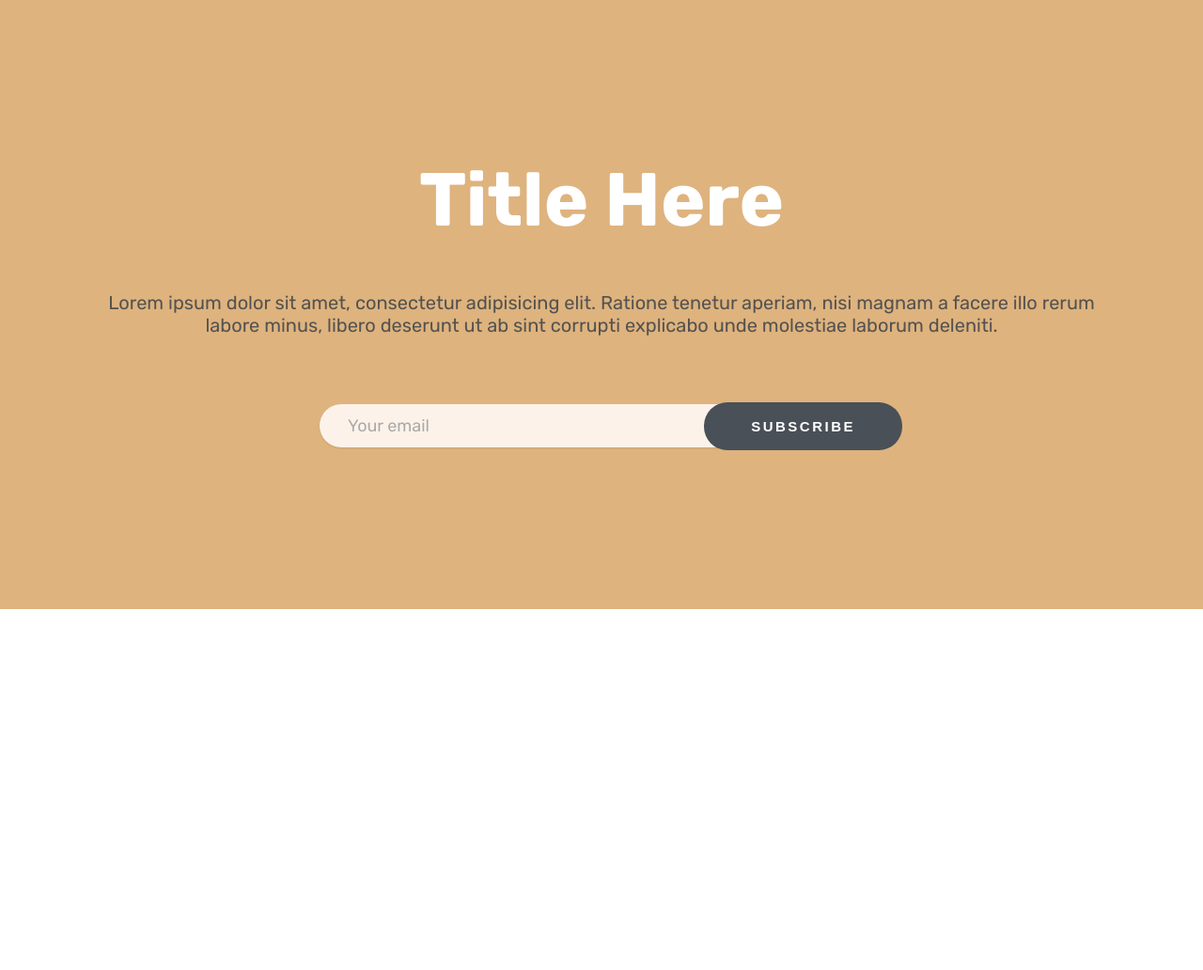
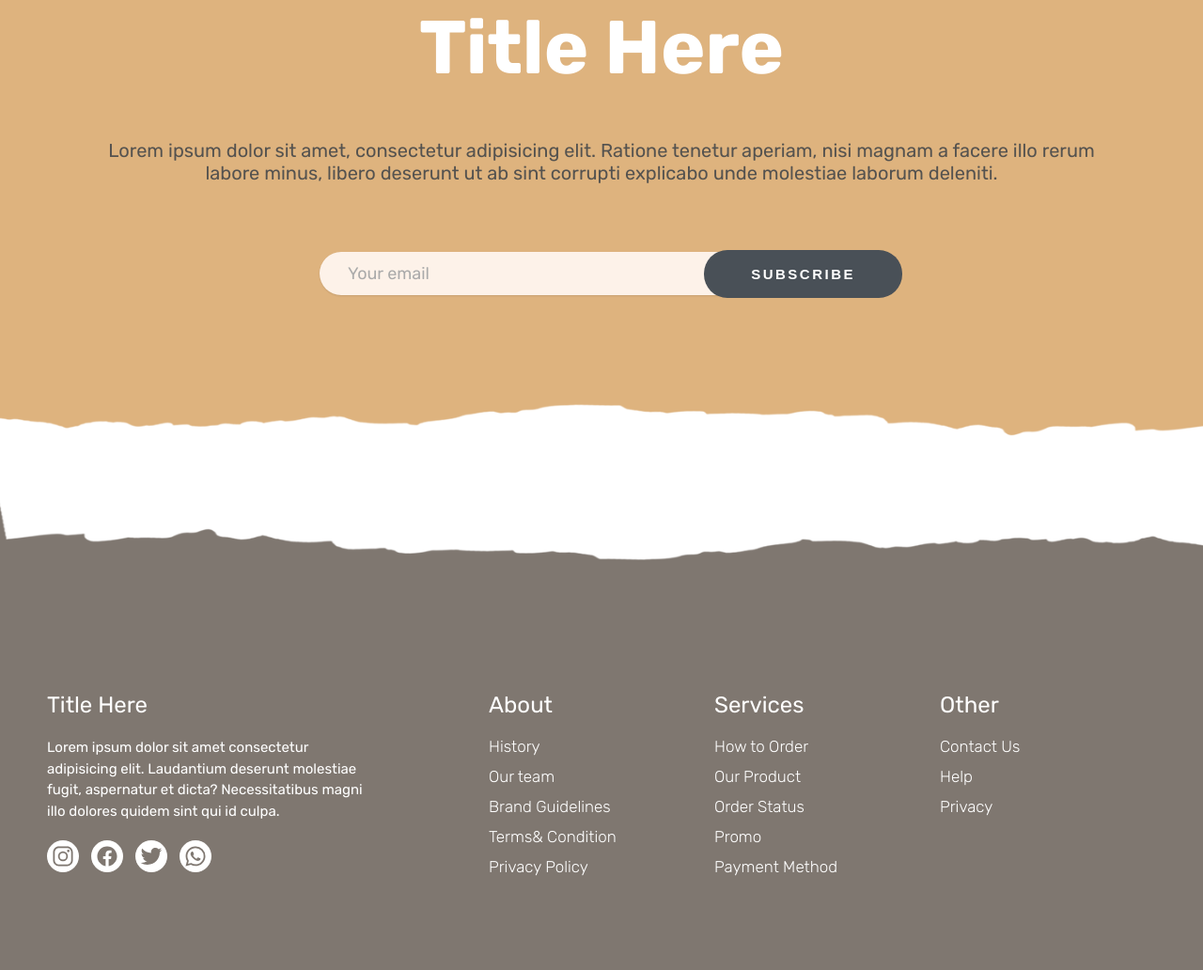
Before and after one commit to matrakugeri/summer-exploring, a plain HTML site: page index.html in a window 1280 px wide. Shown: the part 6127-7159 px from the top of the page at 94% size. Before the commit the page ends 6775 px from the top, so only its background shows below. Drawn offline with nearby package versions, Linux system fonts and the light colour scheme.

Commit message:
everything done

```diff
--- a/css/general.css
+++ b/css/general.css
@@ -16,3 +16,9 @@
 .grid--3-cols {
   grid-template-columns: repeat(3, 1fr);
 }
+
+.grid--4-cols {
+  display: grid;
+  gap: 1rem;
+  grid-template-columns: 2fr 1fr 1fr 1fr;
+}
--- a/css/queries.css
+++ b/css/queries.css
@@ -322,3 +322,31 @@
     font-size: 5rem;
   }
 }
+
+@media (max-width: 66em) {
+  .shape-section-7 {
+    display: none;
+  }
+}
+
+/***************************/
+/*LAST-SECTION-8*/
+/***************************/
+
+@media (max-width: 47em) {
+  .last-box.grid--4-cols {
+    grid-template-columns: 2fr 1fr;
+    grid-template-rows: 1fr 1fr;
+    row-gap: 5rem;
+  }
+  .information-box {
+    padding-right: 5rem;
+  }
+}
+
+@media (max-width: 24em) {
+  .last-box.grid--4-cols {
+    grid-template-columns: 1fr;
+    row-gap: 3rem;
+  }
+}
--- a/css/style.css
+++ b/css/style.css
@@ -398,6 +398,13 @@ body {
   z-index: 99;
   background-color: #fff;
   padding-top: 9.8rem;
+  padding-bottom: 3.8rem;
+}
+.shape3 {
+  position: absolute;
+  bottom: -3rem;
+  max-width: 100%;
+  z-index: -1;
 }
 
 .inner-box {
@@ -428,7 +435,8 @@ body {
 }
 
 .text-box {
-  padding: 20rem 10rem;
+  /* padding: 20rem 10rem; */
+  padding: 20rem 10rem 0 10rem;
   max-width: 120rem;
   margin: 0 auto;
 }
@@ -458,6 +466,13 @@ body {
 .section-7 {
   padding: 7.2rem 0;
   background-color: #deb37e;
+  position: relative;
+}
+
+.shape-section-7 {
+  position: absolute;
+  bottom: -11rem;
+  max-width: 100%;
 }
 
 .box-7 {
@@ -509,3 +524,70 @@ body {
 .form input::placeholder {
   color: #aaa;
 }
+
+/* *************************
+/*SECTION-8*/
+/***************************/
+
+.section-last {
+  background-color: #7f7770;
+  padding: 25rem 0 10rem 0;
+}
+
+.last-box {
+  padding: 0 5rem;
+}
+
+.information-box {
+  padding-right: 12rem;
+}
+
+.info-title {
+  color: #fff;
+  font-size: 2.4rem;
+  padding-bottom: 2rem;
+  font-weight: 400;
+}
+
+.info-lorem {
+  color: #fff;
+  font-size: 1.5rem;
+  line-height: 1.5;
+  font-weight: 400;
+}
+
+.icons {
+  display: flex;
+  list-style: none;
+  gap: 1.3rem;
+  margin-top: 2rem;
+}
+
+.col {
+  color: #7f7770;
+}
+
+.list-icon {
+  background-color: #fff;
+  border-radius: 20px;
+  display: flex;
+  align-items: center;
+  justify-content: center;
+  padding: 0.5rem;
+}
+
+.last-title {
+  color: #fff;
+  font-size: 2.4rem;
+  padding-bottom: 2rem;
+}
+
+.last-list {
+  color: #fff;
+  font-size: 1.7rem;
+  font-weight: 300;
+  list-style: none;
+  display: flex;
+  flex-direction: column;
+  gap: 1.2rem;
+}
--- a/index.html
+++ b/index.html
@@ -185,9 +185,11 @@ Lorem ipsum dolor sit amet consectetur adipisicing elit. Quidem impedit ipsum es
         Lorem ipsum
       </p>
     </div>
+    <img src="img/Shape3.png" class="shape3"/>
 </section>
 
 <section class="section-7">
+
   <div class="box-7">
     <h2>Title Here</h2>
     <p class="paragraph-7">
@@ -202,6 +204,57 @@ Lorem ipsum dolor sit amet consectetur adipisicing elit. Quidem impedit ipsum es
           </div>
       </form>
   </div>
+  <img src="img/Shape3.png" class="shape-section-7"/>
+</section>
+
+<section class="section-last">
+  <div class="last-box grid--4-cols">
+
+    <div class="information-box">
+      <p class="info-title">Title Here</p>
+      <p class="info-lorem">Lorem ipsum dolor sit amet consectetur adipisicing elit. Laudantium deserunt molestiae fugit, aspernatur et dicta? Necessitatibus magni illo dolores quidem sint qui id culpa.</p>
+    <ul class="icons">
+      <li class="list-icon"><ion-icon name="logo-instagram" class="icon col"></ion-icon> </li>
+      <li class="list-icon"><ion-icon name="logo-facebook" class="icon col"></ion-icon></li>
+      <li class="list-icon"><ion-icon name="logo-twitter" class="icon col"></ion-icon></li>
+      <li class="list-icon"><ion-icon name="logo-whatsapp" class="icon col"></ion-icon>
+      </li>
+    </ul>
+    </div>
+
+    <div class="last-section-box">
+      <p class="last-title">About</p>
+      <ul class="last-list">
+        <li>History</li>
+        <li>Our team</li>
+        <li>Brand Guidelines</li>
+        <li>Terms& Condition</li>
+        <li>Privacy Policy</li>
+      </ul>
+    </div>
+
+    <div class="last-section-box">
+      <p class="last-title">Services</p>
+      <ul class="last-list">
+        <li>How to Order</li>
+        <li>Our Product</li>
+        <li>Order Status</li>
+        <li>Promo</li>
+        <li>Payment Method</li>
+      </ul>
+    </div>
+
+    <div class="last-section-box">
+      <p class="last-title">Other</p>
+      <ul class="last-list">
+        <li>Contact Us</li>
+        <li>Help</li>
+        <li>Privacy</li>
+      </ul>
+    </div>
+
+
+  </div>
 </section>
     </body>
     </html>
```
Also changed, not shown: img/Shape3.png (added).
